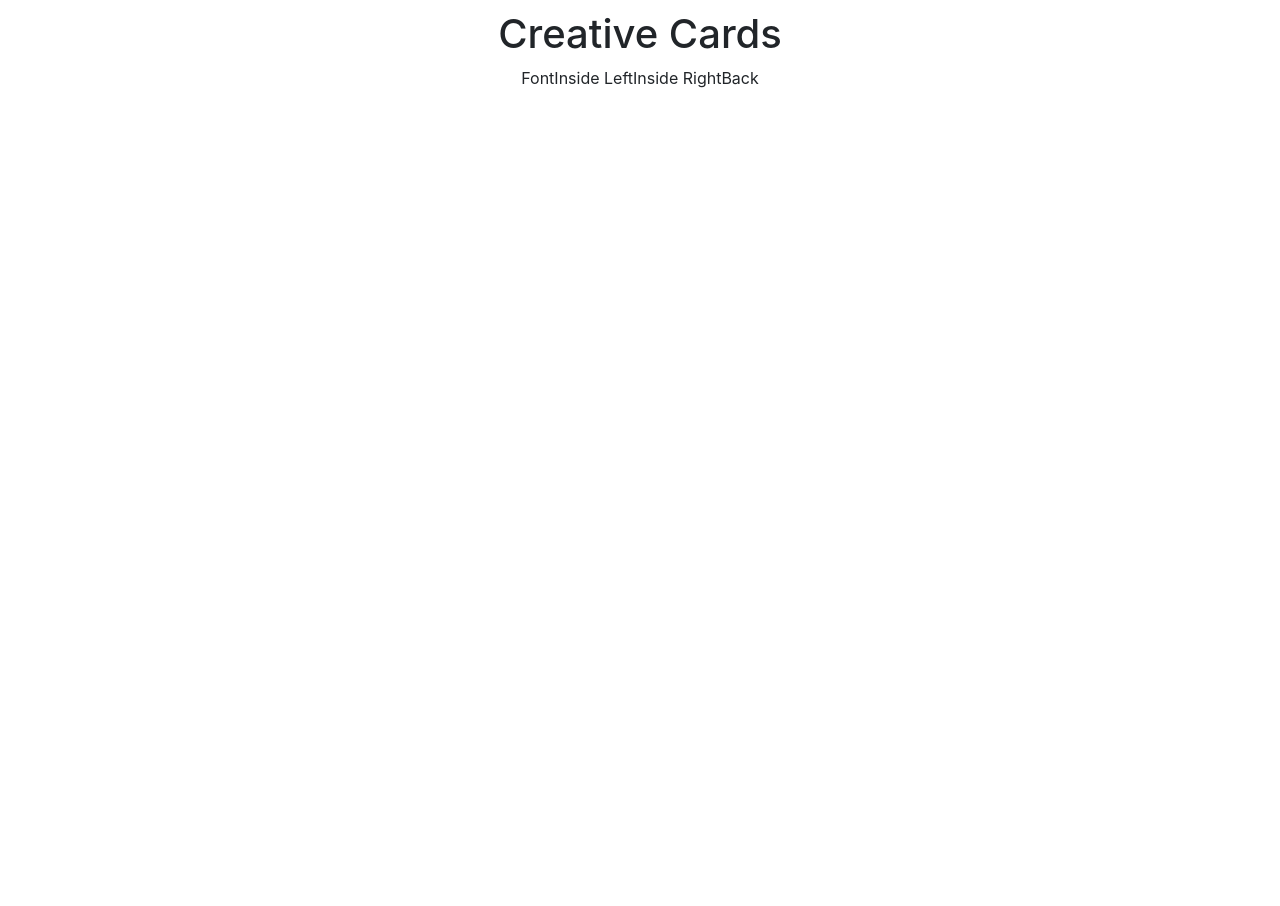
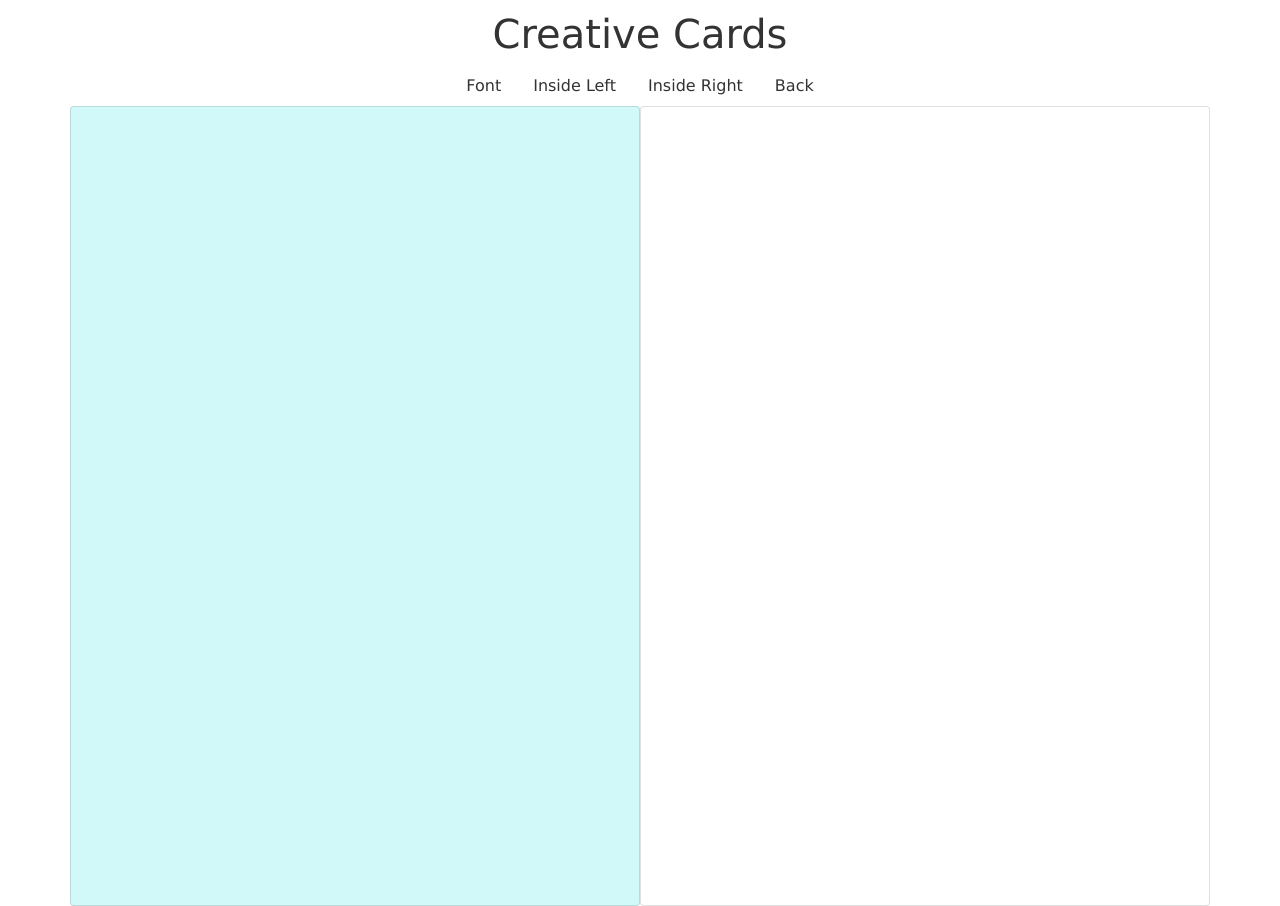
Before and after one commit to adewale2018/creative-cards, a Vue app: page / in a window 1280 px wide. Before the commit the page ends 800 px from the top, so only its background shows below. Built offline with nearby package versions, Linux system fonts and the light colour scheme.

Commit message:
add card-front component, add header links

```diff
--- a/src/App.vue
+++ b/src/App.vue
@@ -3,6 +3,7 @@
     <div class="row">
       <div class="col-sm-12">
         <nav-header></nav-header>
+        <card-front></card-front>
       </div>
     </div>
   </div>
@@ -10,15 +11,21 @@
 
 <script>
 import Header from "./components/Header.vue";
+import CardFront from './components/card/cardFront';
 
 export default {
   components: {
-    navHeader: Header
+    navHeader: Header,
+    cardFront: CardFront,
   }
 };
 </script>
 
 <style>
+body {
+  font-family: Verdana, Geneva, Tahoma, sans-serif;
+  color: #333;
+}
 h1 {
   margin-top: 10px;
 }
--- a/src/components/Header.vue
+++ b/src/components/Header.vue
@@ -2,10 +2,10 @@
   <div>
     <h1 class="text-center">Creative Cards</h1>
     <ul class="nav justify-content-center">
-      <li class="nav-item">Font</li>
-      <li class="nav-item">Inside Left</li>
-      <li class="nav-item">Inside Right</li>
-      <li class="nav-item">Back</li>
+      <li class="nav-item"><a class="nav-link">Font</a></li>
+      <li class="nav-item"><a class="nav-link">Inside Left</a></li>
+      <li class="nav-item"><a class="nav-link">Inside Right</a></li>
+      <li class="nav-item"><a class="nav-link">Back</a></li>
     </ul>
   </div>
 </template>
@@ -14,4 +14,7 @@
 </script>
 
 <style>
+a {
+  cursor: pointer;
+}
 </style>
--- /dev/null
+++ b/src/components/card/cardFront.vue
@@ -0,0 +1,22 @@
+<template>
+  <div class="row">
+    <div class="col-sm-6 card edit-area"></div>
+    <div class="col-sm-6 card card-display"></div>
+  </div>
+</template>
+
+<script>
+export default {};
+</script>
+
+<style>
+.edit-area {
+  background-color: #d2f9f9;
+  padding: 20px;
+  height: 800px;
+}
+.card-display {
+  padding: 20px;
+  height: 800px;
+}
+</style>
```
